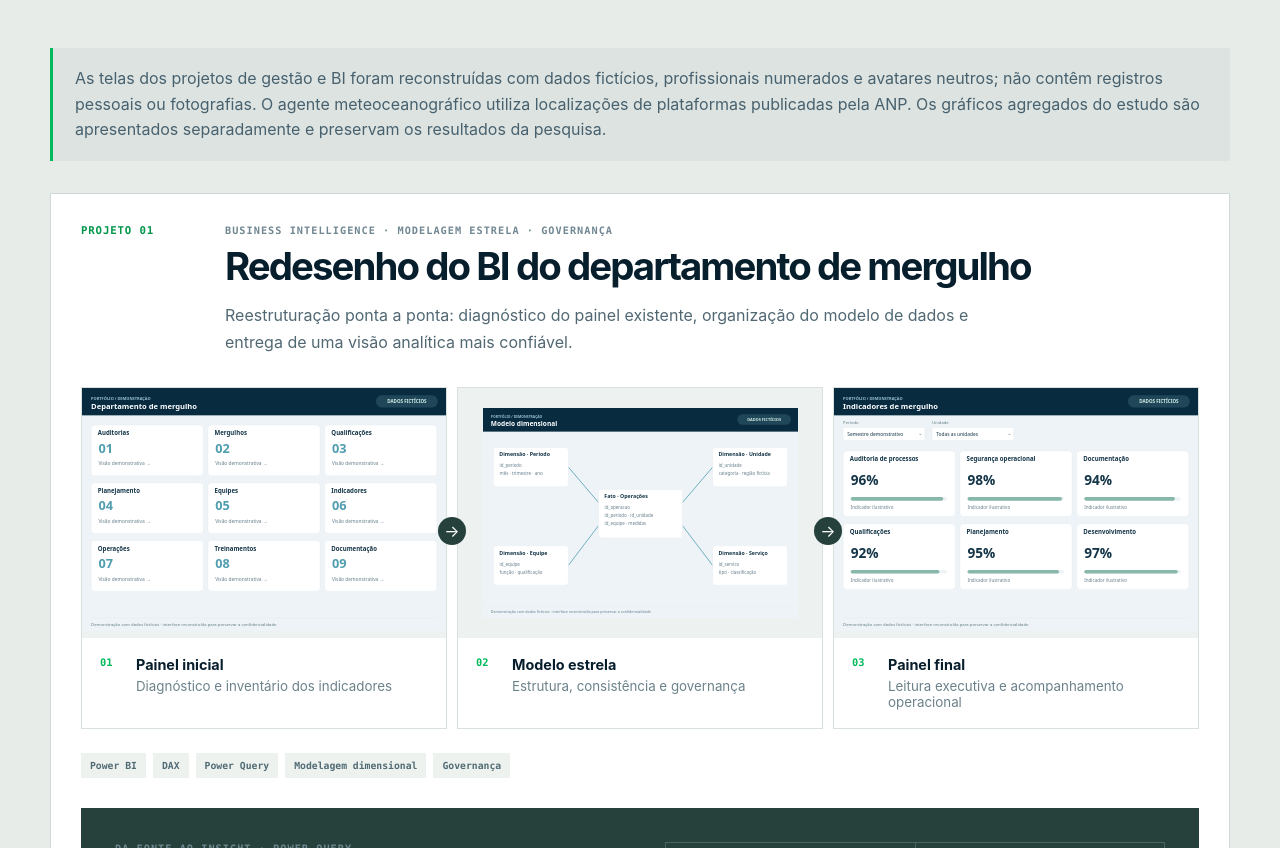
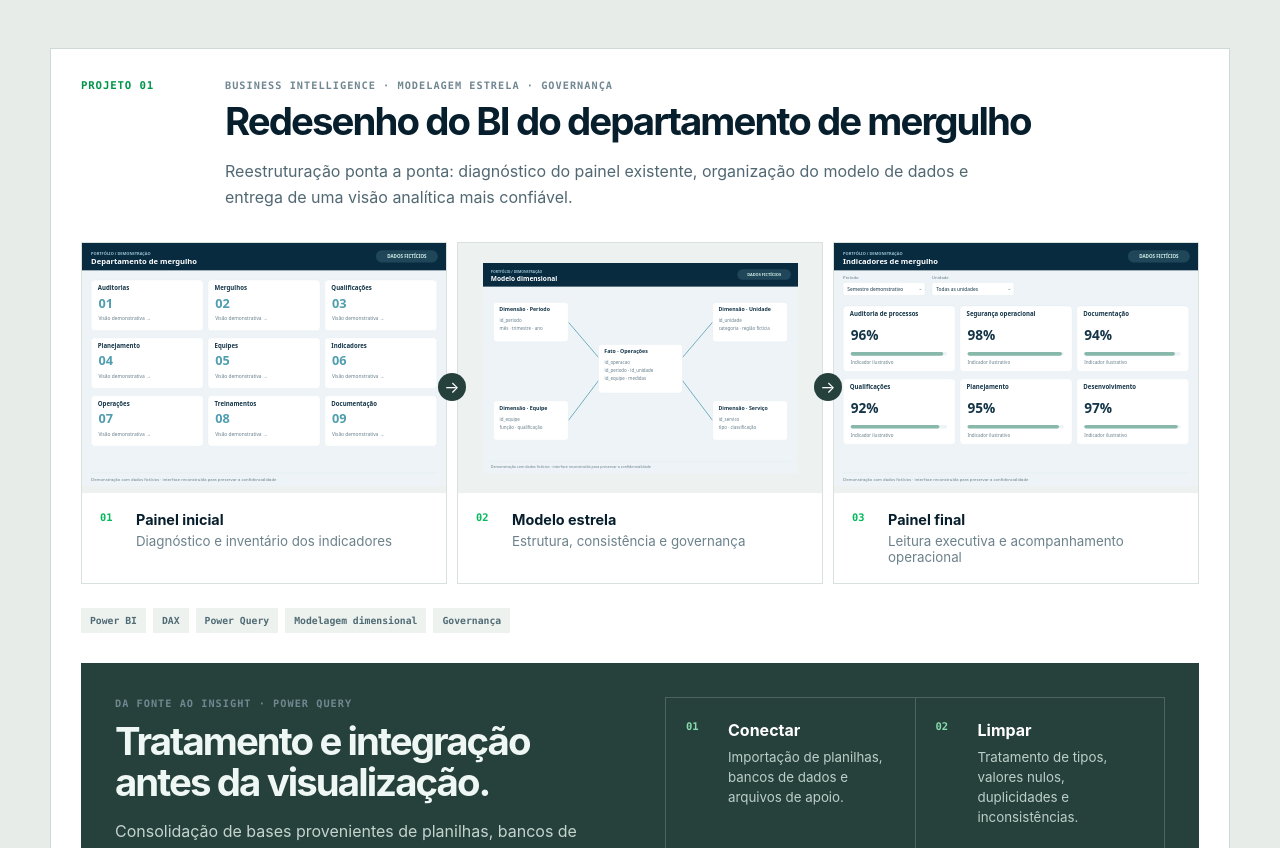
Before and after one commit to florincy/Portifolio-, a plain HTML site: page index.html in a window 1280 px wide. Shown: the part 2579-3427 px from the top of the page. Drawn offline with Linux system fonts and the light colour scheme.

Commit message:
Remove aviso da seção de projetos

```diff
--- a/index.html
+++ b/index.html
@@ -97,8 +97,6 @@
           <div><p class="eyebrow">Portfólio de dados & BI</p><h2>Do problema à <em>evidência.</em></h2></div>
           <p>Projetos organizados como estudos de caso: contexto, construção técnica e uso da solução na decisão operacional.</p>
         </div>
-
-        <p class="privacy-note">As telas dos projetos de gestão e BI foram reconstruídas com dados fictícios, profissionais numerados e avatares neutros; não contêm registros pessoais ou fotografias. O agente meteoceanográfico utiliza localizações de plataformas publicadas pela ANP. Os gráficos agregados do estudo são apresentados separadamente e preservam os resultados da pesquisa.</p>
 
         <article class="case-featured">
           <div class="case-header">
```
